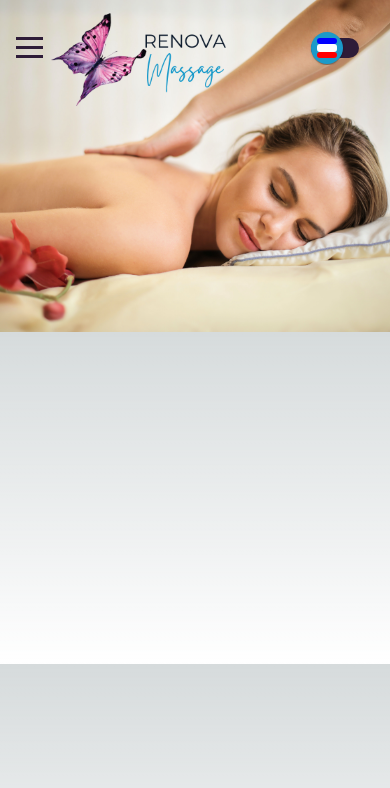
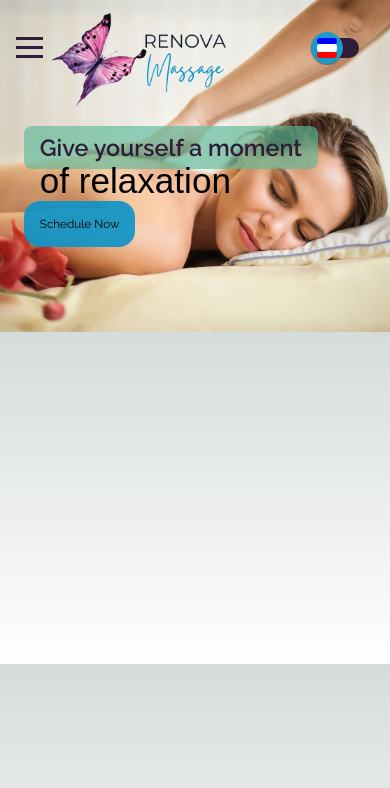
Before and after one commit to charleslaot/renovamassage, a React (Create React App) app: page / in a window 390 px wide. Shown: the top 788 px of the page. Built offline with nearby package versions, Linux system fonts and the light colour scheme; a web font is replaced by a local one.

Commit message:
WIP header hero mobile

```diff
--- a/src/App.css
+++ b/src/App.css
@@ -4,4 +4,5 @@
   align-items: center;
   justify-content: left;
   flex-direction: column;
+  max-width: 100px !important;
 }
--- a/src/components/ClassicMenu/ClassicMenu.module.css
+++ b/src/components/ClassicMenu/ClassicMenu.module.css
@@ -1,12 +1,10 @@
 .navbarMenu {
   width: 100%;
   display: flex;
-  margin: 0 auto;
   list-style: none;
   max-width: 1080px;
   align-items: center;
-  justify-content: center;
-  font-family: "al-fresco", sans-serif;
+  justify-content: space-between;
 }
 
 .navbarContainer {
@@ -22,6 +20,7 @@
   font-size: 3em;
   font-weight: 700;
   color: #2e1c38;
+  font-family: "al-fresco", sans-serif;
 }
 
 .logo {
--- a/src/components/NavBar/NavBar.module.css
+++ b/src/components/NavBar/NavBar.module.css
@@ -9,7 +9,6 @@
 @media screen and (min-width: 1024px) {
   .navbar {
     padding-top: 4rem;
-    max-width: 1920px;
-    justify-content: center;
+    justify-content: space-evenly;
   }
 }
--- a/src/components/SectionHeader/SectionHeader.js
+++ b/src/components/SectionHeader/SectionHeader.js
@@ -1,14 +1,21 @@
 import React from "react";
 import NavBar from "../NavBar/NavBar";
 import styles from "./SectionHeader.module.css";
+import { useTranslation } from "react-i18next";
 
 function SectionHeader() {
+  const { t } = useTranslation();
+
   return (
     <header className={styles.sectionHeader}>
       <NavBar />
       <section className={styles.hero}>
-        {/*<h1>Give yourself a moment <span>of relaxation</span></h1>
-          <a href="#">Schedule an appointmen</a>*/}
+        <span>{t("hero.header")}</span> <br />
+        <span>{t("hero.subheader")}</span>
+        <br />
+        <a href="/">
+          <button>{t("hero.button")}</button>
+        </a>
       </section>
     </header>
   );
--- a/src/components/SectionHeader/SectionHeader.module.css
+++ b/src/components/SectionHeader/SectionHeader.module.css
@@ -6,3 +6,37 @@
   background-position: center;
   background-image: url("../../assets/img20.jpg");
 }
+
+.hero {
+  color: black;
+  font-size: 4vw;
+  padding: 0 1rem;
+  margin-top: 10vw;
+  margin-left: 2vw;
+  max-width: 1024px;
+}
+
+.hero span {
+  padding: 0.5rem 1rem;
+}
+
+.hero span:first-of-type {
+  font-size: 6vw;
+  color: #2e1c38;
+  font-weight: 600;
+  border-radius: 8px;
+  background-color: rgb(93, 186, 154, 0.65);
+}
+
+.hero span:last-of-type {
+  font-size: 9vw;
+  font-family: "al-fresco", sans-serif;
+}
+
+.hero button {
+  border: 0;
+  padding: 1rem;
+  font-size: 0.75em;
+  border-radius: 16px;
+  background-color: rgb(10, 148, 200, 0.9);
+}
--- a/src/i18n.js
+++ b/src/i18n.js
@@ -16,6 +16,11 @@ i18n.use(initReactI18next).init({
           contact: "Contact",
           about: "About",
         },
+        hero: {
+          header: "Give yourself a moment",
+          subheader: "of relaxation",
+          button: "Schedule Now",
+        },
       },
     },
     es: {
@@ -26,6 +31,11 @@ i18n.use(initReactI18next).init({
           contact: "Contacto",
           about: "Acerca",
         },
+        hero: {
+          header: "Date un momento",
+          subheader: "de relajación",
+          button: "Haz una Cita",
+        },
       },
     },
   },
--- a/src/index.css
+++ b/src/index.css
@@ -1,4 +1,5 @@
 @import url("https://use.typekit.net/xpg1rgf.css");
+@import url("https://fonts.googleapis.com/css2?family=Raleway:wght@100;200;300;400;500;600;700;800;900&display=swap");
 
 :root {
   --max-width: 1100px;
@@ -76,9 +77,10 @@
 }
 
 * {
+  margin: 0;
+  padding: 0;
   box-sizing: border-box;
-  padding: 0;
-  margin: 0;
+  font-family: "Raleway", sans-serif;
 }
 
 html,
```
